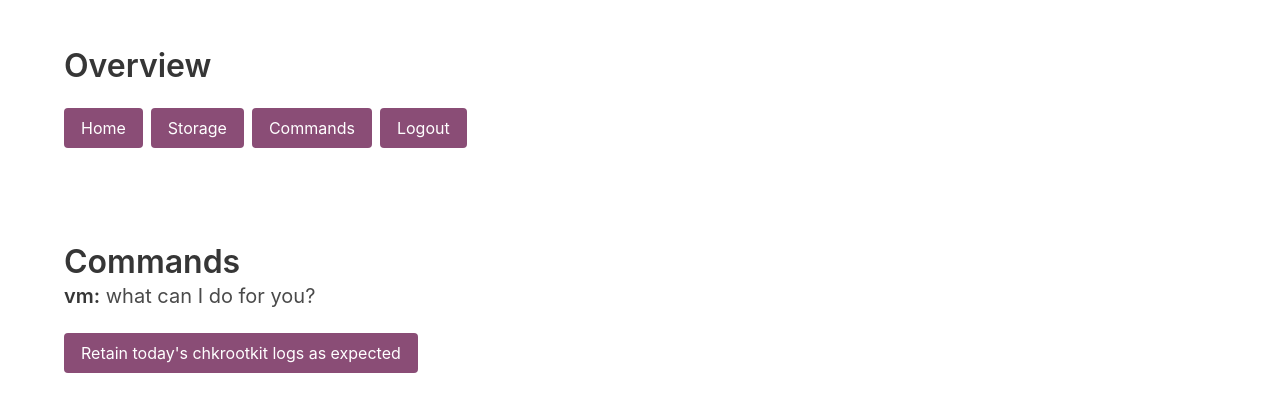
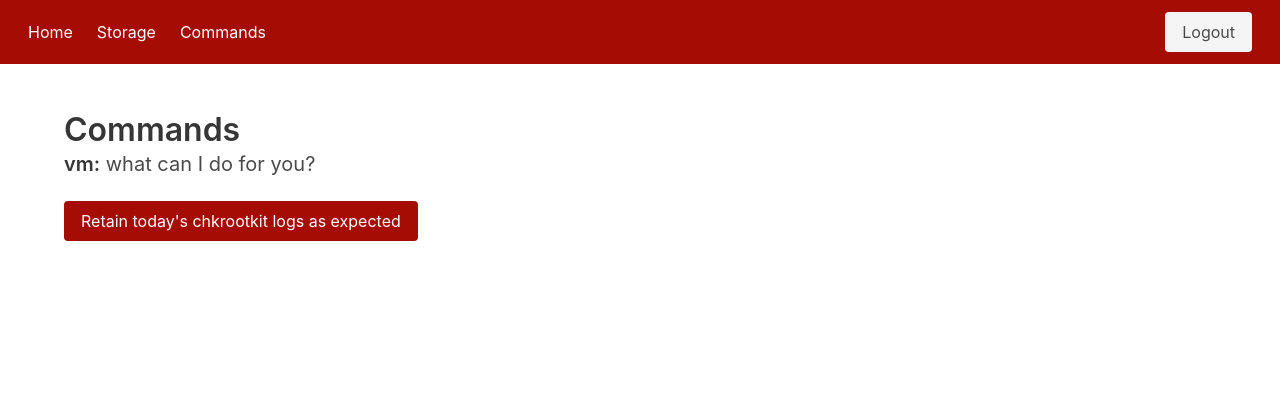
Before and after one commit to lipflip010/abad, a Flask app: page /commands in a window 1280 px wide. Shown: the top 420 px of the page. Run offline with Flask 2, Linux system fonts and the light colour scheme; the visitor is signed in with stand-in values (Sample User, id 1); parts of the project's set-up code (start-up, migrations or seed data) failed here and were passed over; some libraries are stand-ins or nearby versions.

Commit message:
improved navbar

```diff
--- /dev/null
+++ b/static/js/main.js
@@ -0,0 +1,25 @@
+document.addEventListener('DOMContentLoaded', () => {
+
+  // Get all "navbar-burger" elements
+  const $navbarBurgers = Array.prototype.slice.call(document.querySelectorAll('.navbar-burger'), 0);
+
+  // Check if there are any navbar burgers
+  if ($navbarBurgers.length > 0) {
+
+    // Add a click event on each of them
+    $navbarBurgers.forEach( el => {
+      el.addEventListener('click', () => {
+
+        // Get the target from the "data-target" attribute
+        const target = el.dataset.target;
+        const $target = document.getElementById(target);
+
+        // Toggle the "is-active" class on both the "navbar-burger" and the "navbar-menu"
+        el.classList.toggle('is-active');
+        $target.classList.toggle('is-active');
+
+      });
+    });
+  }
+
+});
--- a/static/scss/styles.scss
+++ b/static/scss/styles.scss
@@ -1,7 +1,8 @@
 @charset "utf-8";
 
 
-$primary: #8A4D76;
+$primary: #a40c04;
+
 
 
 @import "../node_modules/bulma/bulma.sass";
--- a/templates/base.html
+++ b/templates/base.html
@@ -7,30 +7,47 @@
         <title>abad: {{ hostname }}</title>
         <link rel="stylesheet" href="/static/css/styles.css">
         <script defer src="/static/fontawesome.js"></script>
+        <script src="/static/js/main.js"></script>
     {% endblock %}
 </head>
 <body>
 {% block menu %}
-    <section class="section">
-        <div class="container">
-            <h2 class="title">Overview </h2>
+    <nav class="navbar is-primary py-1 px-4" role="navigation" aria-label="main navigation">
+        <div class="navbar-brand is-primary">
+
+            <a role="button" class="navbar-burger " aria-label="menu" aria-expanded="false"
+               data-target="navbarBasicExample">
+                <span aria-hidden="true"></span>
+                <span aria-hidden="true"></span>
+                <span aria-hidden="true"></span>
+            </a>
+        </div>
+
+        <div id="navbarBasicExample" class="navbar-menu is-primary">
+            <div class="navbar-start">
+                <a href="/" class="navbar-item">Home</a>
+                <a href="/storage" class="navbar-item">Storage</a>
+                <a href="/commands" class="navbar-item">Commands</a>
+            </div>
+
+            <div class="navbar-end">
+                <div class="navbar-item">
                     <div class="buttons">
-                <a href="/" class="button is-primary">Home</a>
-                <a href="/storage" class="button is-primary">Storage</a>
-                <a href="/commands" class="button is-primary">Commands</a>
                         {% if not current_user.is_authenticated %}
-                    <a href="{{ url_for('auth.login') }}" class="button is-primary">
+                            <a href="{{ url_for('auth.login') }}" class="button is-light">
                                 Login
                             </a>
                         {% endif %}
                         {% if current_user.is_authenticated %}
-                    <a href="{{ url_for('auth.logout') }}" class="button is-primary">
+                            <a href="{{ url_for('auth.logout') }}" class="button is-light">
                                 Logout
                             </a>
                         {% endif %}
                     </div>
                 </div>
-    </section>
+            </div>
+        </div>
+    </nav>
 {% endblock %}
 {% block content %}
 {% endblock %}
```
Also changed, not shown: static/css/styles.css. Lines whose indentation alone changed are shown as unchanged.
